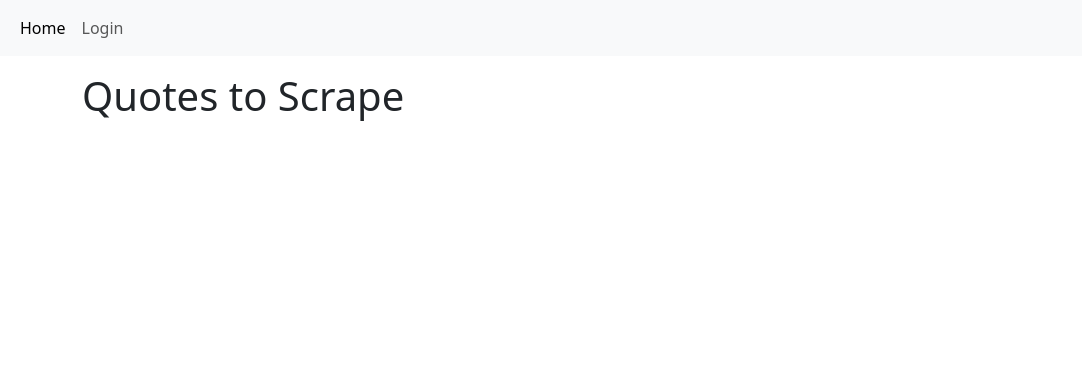
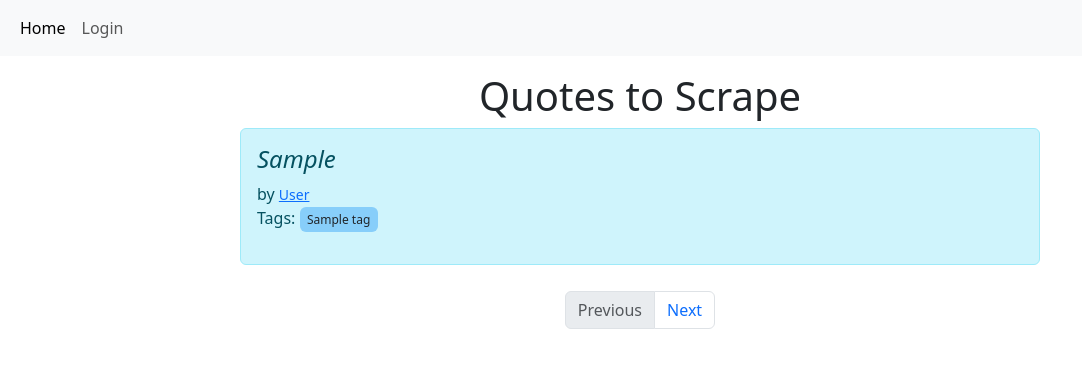
Before and after one commit to OleksandrPiatnytsia/Py12_HW_10, a Django app: page / in a window 1280 px wide. Shown: the top 368 px of the page, without its empty margins (0-1082 px from the left). Run offline with Django 4.2, Linux system fonts and the light colour scheme; tables that the repository leaves empty hold one stand-in row (values such as "Sample post"); parts of the project's set-up code (start-up, migrations or seed data) failed here and were passed over.

Commit message:
quote viewing added

```diff
--- a/hw10_app/quotes_app/templates/quotes_app/index.html
+++ b/hw10_app/quotes_app/templates/quotes_app/index.html
@@ -2,8 +2,60 @@
 
 {% block content %}
 
-<div class="container mt-3">
+<div class="container mt-3 text-center">
     <h1>Quotes to Scrape</h1>
 </div>
 
+{% for quot in quotes %}
+
+
+<div class="alert-container">
+
+    <div class="alert alert-info" role="alert">
+
+        <h4 class="alert-heading"><em>{{ quot.quot }}</em></h4>
+        <p class="mb-0">by <span>
+                    <small class="author" itemprop="author">
+                        <a href="{% url 'quotes_app:add_author'%}">
+                            {{ quot.author.fullname }}
+                        </a>
+                    </small>
+                </span></p>
+
+        <p class="mb-0">
+        <div class="tags mt-0 mb-0">
+            Tags:
+            {% for tag in quot.tags.all %}
+
+            <a href="{% url 'quotes_app:add_author' %}">
+                <button type="button" class="btn btn"
+                        style="--bs-btn-padding-y: .13rem; --bs-btn-padding-x: .4rem; --bs-btn-font-size: .75rem; background-color: #87CEFA;">
+                    {{ tag.name }}
+                </button>
+            </a>
+            {% endfor %}
+        </div>
+        </p>
+    </div>
+</div>
+{% endfor %}
+<style>
+    /* Додайте стилі для контейнера alert */
+    .alert-container {
+        max-width: 800px; /* Задайте бажану ширину */
+        margin: 0 auto; /* Вирівняйте по центру */
+    }
+</style>
+<div class="container mt-3">
+    <nav aria-label="...">
+        <ul class="pagination justify-content-center" style="padding: 10px;">
+            <li class="page-item disabled">
+                <span class="page-link">Previous</span>
+            </li>
+            <li class="page-item">
+                <a class="page-link" href="#">Next</a>
+            </li>
+        </ul>
+    </nav>
+</div>
 {% endblock %}
--- a/hw10_app/quotes_app/views.py
+++ b/hw10_app/quotes_app/views.py
@@ -7,7 +7,9 @@
 
 def index(request):
     quotes = Quot.objects.filter().all()
-    return render(request, "quotes_app/index.html", context={"title": "Quotes app main", "quotes": quotes})
+    return render(request,
+                  "quotes_app/index.html",
+                  context={"title": "Quotes app main", "quotes": quotes, "empty_text":"____________________"})
 
 
 @login_required
```
Also changed, not shown: hw10_app/quotes_app/forms.py (+11 -5 lines), hw10_app/quotes_app/templates/quotes_app/author_page.html (added, +47 -0 lines).
